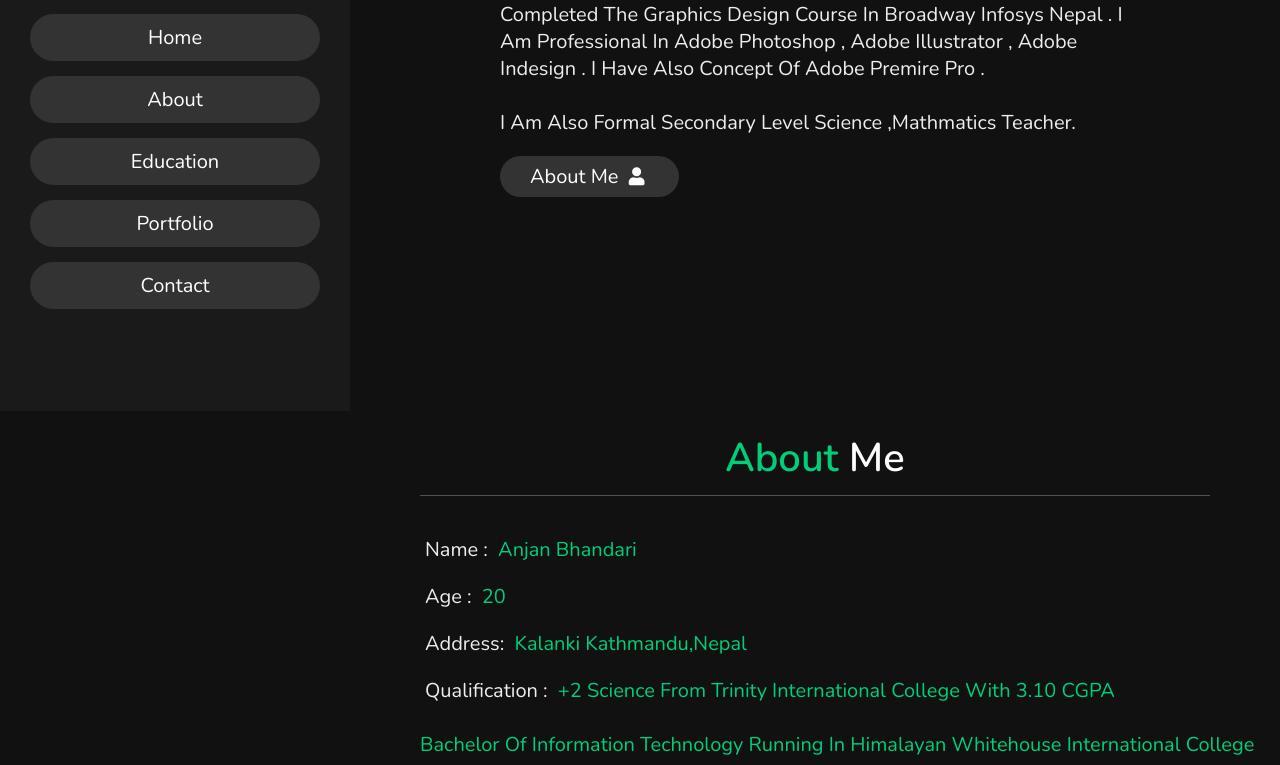
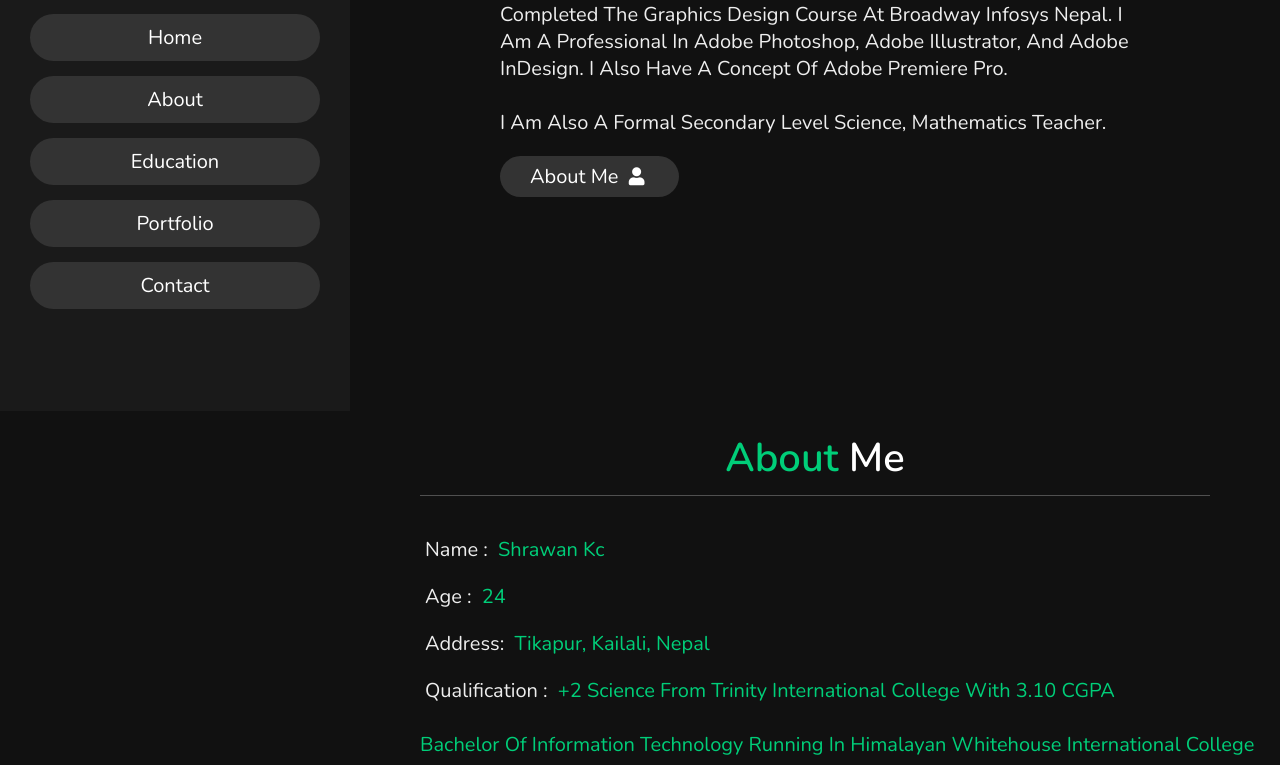
Before and after one commit to itsmerosu/shrawan, a plain HTML site: page index.html in a window 1280 px wide. Shown: the part 389-1154 px from the top of the page. Drawn offline with nearby package versions, Linux system fonts and the light colour scheme; a script that the page names is missing.

Commit message:
Update index.html

```diff
--- a/index.html
+++ b/index.html
@@ -20,7 +20,7 @@
     <div class="user">
         <h1>Portfolio</h1>
         <img src="images/anjan 1.jpg" alt="Profile Picture">
-        <h3 class="name">Anjan Bhandari</h3>
+        <h3 class="name">Shrawan Kc</h3>
         <h2 class="nickname"></h3>
         <p class="post">Graphics Designer</p>
     </div>
@@ -47,13 +47,13 @@
 
     <!-- <h3>Hi,</h3> -->
     <h1> <span>Hi!</span></h1>
-    <h1><span>I'm Anjan Bhandari</span></h1>
+    <h1><span>I'm Shrawan Kc</span></h1>
     <p>A professional Graphics Designer and Video maker.
-    I have also completed the Graphics Design Course  in Broadway Infosys Nepal .
-    I am Professional in Adobe photoshop , Adobe Illustrator , Adobe Indesign .
-    I have also concept of Adobe Premire Pro .
+    I have also completed the Graphics Design course at Broadway Infosys Nepal.
+    I am a Professional in Adobe Photoshop, Adobe Illustrator, and Adobe InDesign.
+    I also have a concept of Adobe Premiere Pro.
 <br><br>
-    I am also formal Secondary Level Science ,Mathmatics Teacher.
+    I am also a formal Secondary Level Science, Mathematics Teacher.
 
     </p>
     <a href="#about"><button class="btn">About me <i class="fas fa-user"></i></button></a>
@@ -71,11 +71,11 @@
 <div class="row">
 
     <div class="info">
-        <h3> <span> name : </span> Anjan Bhandari </h3>
-        <h3> <span> age : </span> 20 </h3>
-        <h3> <span> Address: </span> Kalanki Kathmandu,Nepal </h3>
+        <h3> <span> name : </span> Shrawan Kc </h3>
+        <h3> <span> age : </span> 24 </h3>
+        <h3> <span> Address: </span> Tikapur, Kailali, Nepal </h3>
         <h3> <span> qualification : </span> +2 Science From Trinity International College With 3.10 CGPA<br><br>
-            Bachelor Of Information Technology Running in Himalayan Whitehouse international College </h3>
+            Bachelor of Information Technology Running in Himalayan Whitehouse International College </h3>
         <h3> <span> post : </span> Graphics Designer </h3>
         <h3> <span> language : </span> English, Nepali, Hindi </h3>
         <a href="https://www.facebook.com/anjan.bhandari.9277?mibextid=ZbWKwL"><button class="btn"><i class="fab fa-facebook-f"></i> Follow </button></a>
@@ -423,7 +423,7 @@
         <input type="text" placeholder="project" class="box">
         <textarea name="" id="" cols="30" rows="10" class="box message" placeholder="message"></textarea>
         <button type="submit" class="btn"> send <i class="fas fa-paper-plane"></i> </button>
-<p>anjan bhandari@Copyright 2024</p>
+<p>RBGM.com.np @Copyright 2025</p>
 </div>
 
 </section>
```
